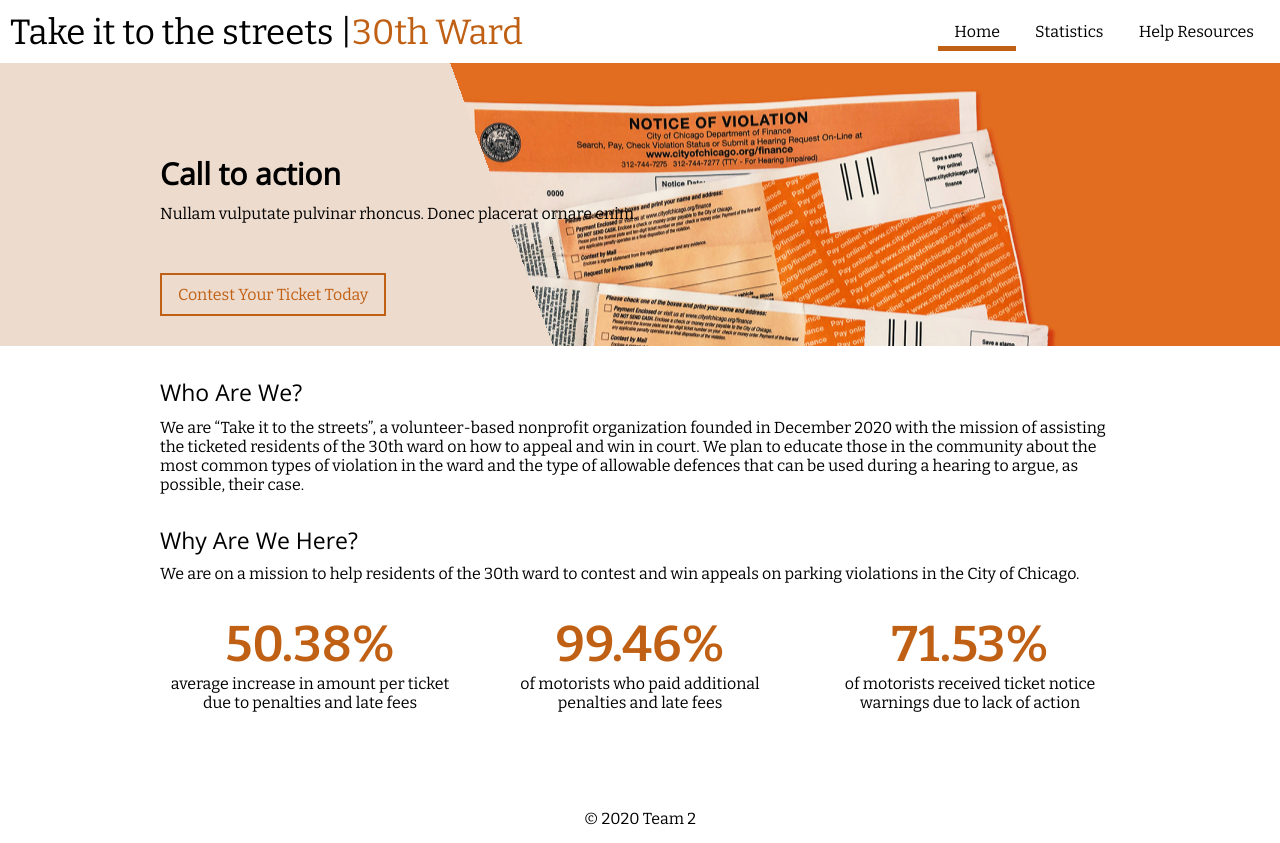
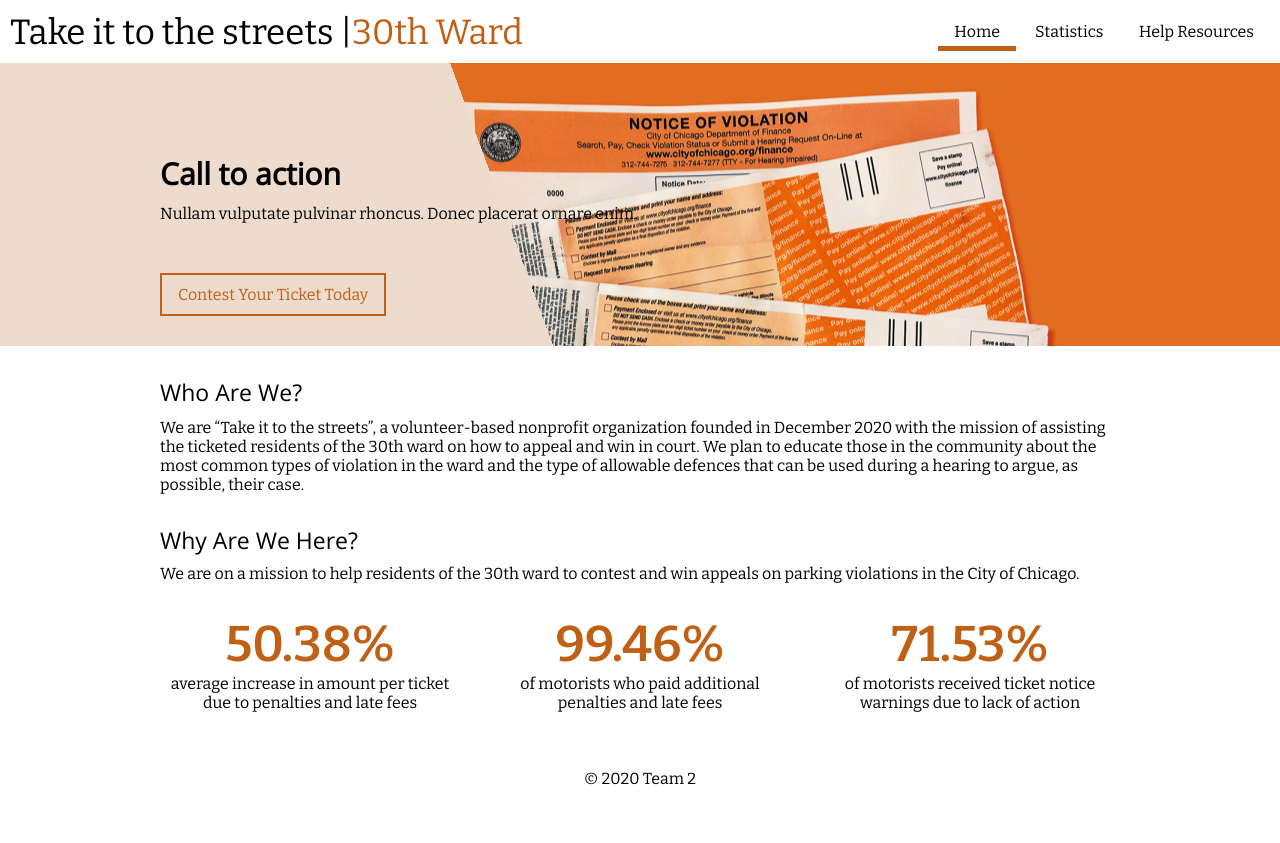
Before and after one commit to COM-421-Team-2/website, a plain HTML site: page index.html in a window 1280 px wide. After the commit the page ends 803 px from the top, so only its background shows below. Drawn offline with nearby package versions, Linux system fonts and the light colour scheme.

Commit message:
change grid size

```diff
--- a/style/screen.css
+++ b/style/screen.css
@@ -152,7 +152,7 @@ footer {
   display: grid;
   grid-template-columns: 300px 300px 300px;
   grid-column-gap: 30px;
-  grid-template-rows: 70px 50px 150px;
+  grid-template-rows: 70px 50px 110px;
 }
 
 #statistic p:first-of-type {
```
